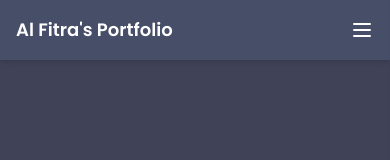
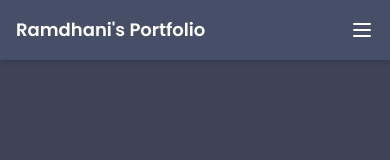
Before and after one commit to alfitranurr/Al-Fitra-Web-Portfolio, a React (Vite) app in the folder frontend/: page / in a window 390 px wide. Shown: the top 160 px of the page. Built offline with nearby package versions, Linux system fonts and the light colour scheme.

Commit message:
update navbar mobile

```diff
--- a/frontend/src/mobile/navbar_mobile.tsx
+++ b/frontend/src/mobile/navbar_mobile.tsx
@@ -12,7 +12,7 @@ const NavbarMobile: React.FC = () => {
       <div className="max-w-6xl mx-auto flex items-center justify-between">
         {/* Left-aligned text */}
         <div className="text-white text-lg font-semibold">
-          Al Fitra's Portfolio
+          Ramdhani's Portfolio
         </div>
 
         {/* Hamburger button */}
@@ -36,7 +36,7 @@ const NavbarMobile: React.FC = () => {
 
       {/* Menu (hidden or visible based on isOpen state) */}
       <div
-        className={`lg:hidden fixed top-0 right-0 w-2/3 h-full bg-[#474E68] p-4 transition-transform duration-300 ease-in-out transform ${
+        className={`lg:hidden fixed top-0 right-0 w-1/2 h-full bg-[#474E68] p-4 transition-transform duration-300 ease-in-out transform ${
           isOpen ? "translate-x-2 shadow-xl" : "translate-x-full"
         }`}
       >
@@ -64,7 +64,7 @@ const NavbarMobile: React.FC = () => {
         </div>
 
         {/* Navigation links */}
-        <ul className="space-y-4 text-center mt-8">
+        <ul className="space-y-4 text-left mt-8">
           <li className="text-sm text-white relative group">
             <a
               href="#"
```
